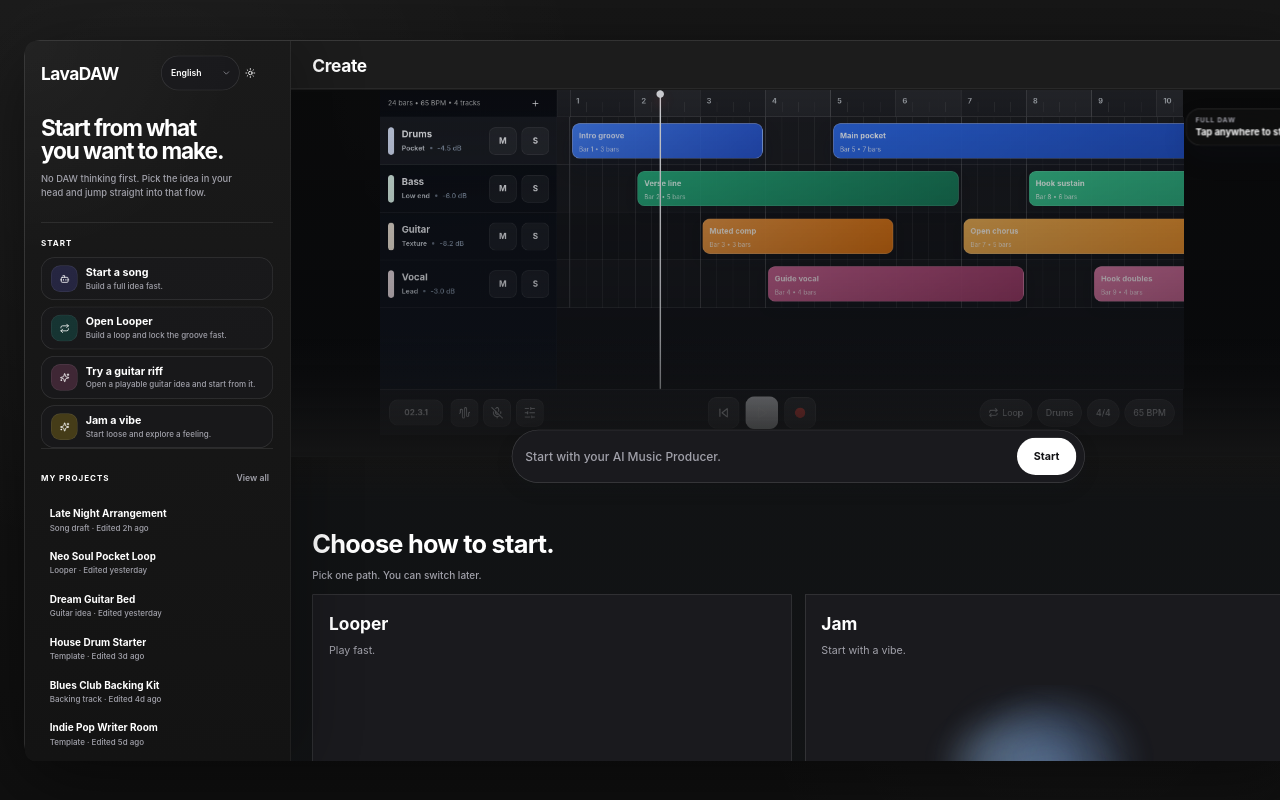
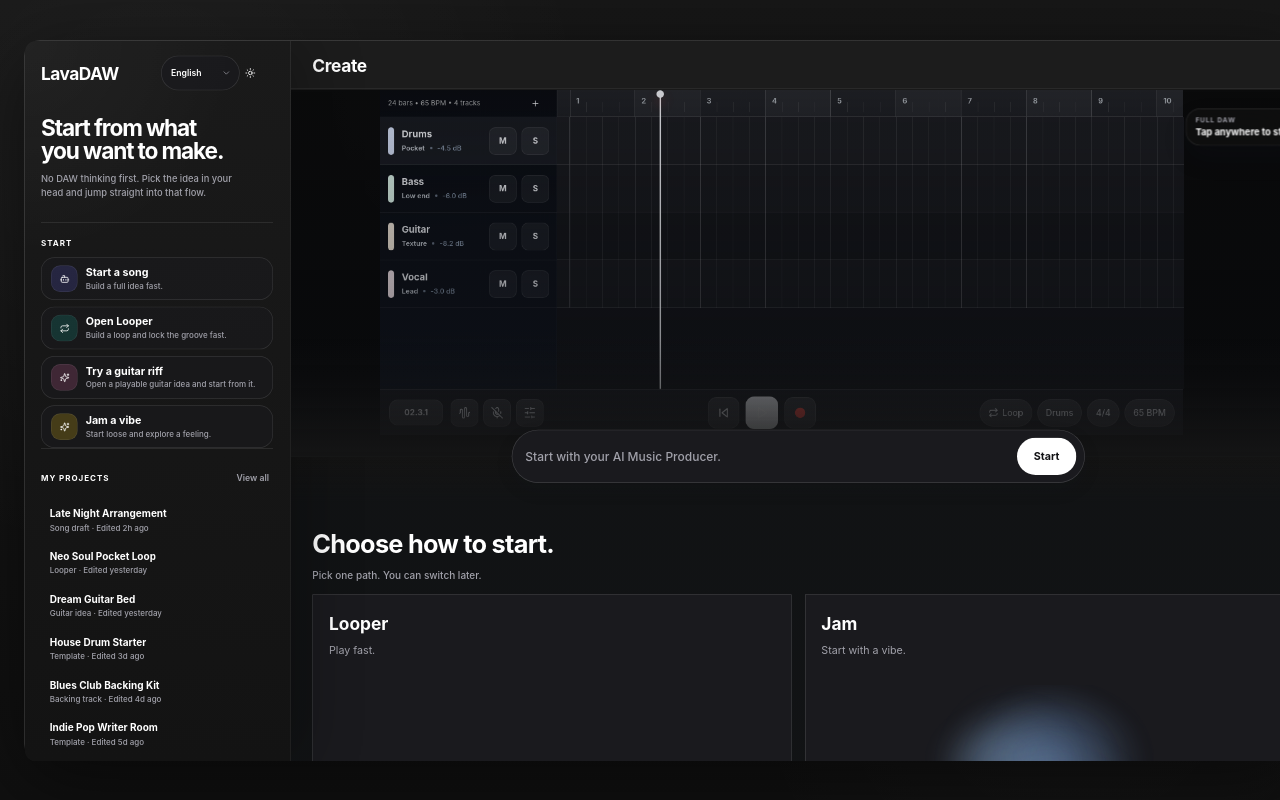
Before and after one commit to P3tr4-sway/Createpage, a React (Vite) app: page / in a window 1280 px wide. Shown: the top 800 px of the page. Built offline with nearby package versions, Linux system fonts and the light colour scheme.

Commit message:
Remove audio clips from DAW preview

```diff
--- a/src/app/components/AgenticProducingPage.tsx
+++ b/src/app/components/AgenticProducingPage.tsx
@@ -1410,7 +1410,8 @@ export function AgenticProducingPage({
                             />
                           ) : null}
 
-                          {track.clips.map((clip) => (
+                          {!previewMode
+                            ? track.clips.map((clip) => (
                                 <button
                                   key={clip.id}
                                   type="button"
@@ -1463,7 +1464,8 @@ export function AgenticProducingPage({
                                     )}
                                   </span>
                                 </button>
-                          ))}
+                              ))
+                            : null}
                         </div>
                       );
                     })}
```
Lines whose indentation alone changed are shown as unchanged.
